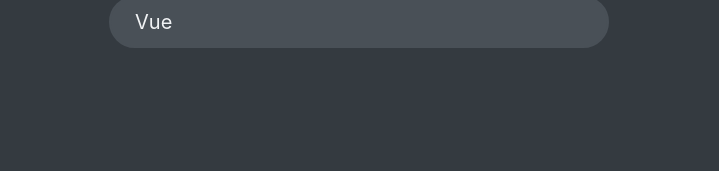
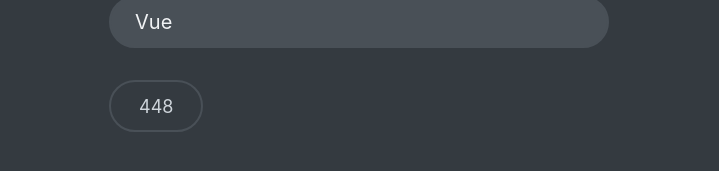
Before and after one commit to mirwais-sanaie/Quiz-app, a React (Create React App) app: page / in a window 1280 px wide. Both pictures are taken after a click on the button "Let's start". Shown: the part 553-724 px from the top of the page, without its empty margins (281-1000 px from the left). Built offline with nearby package versions, Linux system fonts and the light colour scheme; data requests are answered from the project's data file.

Commit message:
Finish screen added.

```diff
--- a/src/components/App.jsx
+++ b/src/components/App.jsx
@@ -8,6 +8,8 @@
 import Question from "./Question";
 import NextQuestion from "./NextQuestion";
 import PrograssBar from "./PrograssBar";
+import Timer from "./Timer";
+import FinishScreen from "./FinishScreen";
 
 const initialState = {
   questions: [],
@@ -15,6 +17,7 @@
   answer: null,
   index: 0,
   points: 0,
+  timer: 0,
 };
 
 function reducer(state, action) {
@@ -39,16 +42,18 @@
       };
     case "newAnswer":
       return { ...state, answer: null, index: state.index + 1 };
+    case "changeTime":
+      return { ...state, timer: action.payload };
+    case "finish":
+      return { ...state, status: "finish" };
     default:
       return;
   }
 }
 
 function App() {
-  const [{ questions, status, index, answer, points }, dispatch] = useReducer(
-    reducer,
-    initialState
-  );
+  const [{ questions, status, index, answer, points, timer }, dispatch] =
+    useReducer(reducer, initialState);
 
   const numOfQuestions = questions.length;
   let total = [];
@@ -84,6 +89,7 @@
           <StartScreen dispatch={dispatch} numOfQuestions={numOfQuestions} />
         )}
         {status === "error" && <Error />}
+        {status === "finish" && <FinishScreen points={points} />}
         {status === "start" && (
           <>
             <PrograssBar
@@ -98,7 +104,18 @@
               index={index}
               answer={answer}
             />
-            {answer !== null && <NextQuestion dispatch={dispatch} />}
+            <Timer
+              dispatch={dispatch}
+              timer={timer}
+              numOfQuestions={numOfQuestions}
+            />
+            {answer !== null && (
+              <NextQuestion
+                dispatch={dispatch}
+                numOfQuestions={numOfQuestions}
+                index={index}
+              />
+            )}
           </>
         )}
       </Main>
--- a/src/components/Error.jsx
+++ b/src/components/Error.jsx
@@ -1,8 +1,8 @@
 function Error() {
   return (
-    <p className="error">
+    <h2 className="error">
       <span>💥</span> There was an error fecthing questions.
-    </p>
+    </h2>
   );
 }
 
--- /dev/null
+++ b/src/components/FinishScreen.jsx
@@ -0,0 +1,5 @@
+function FinishScreen({ points }) {
+  return <div className="result">Your score is {points}</div>;
+}
+
+export default FinishScreen;
--- a/src/components/NextQuestion.jsx
+++ b/src/components/NextQuestion.jsx
@@ -1,4 +1,16 @@
-function NextQuestion({ dispatch }) {
+function NextQuestion({ dispatch, numOfQuestions, index }) {
+  if (index === numOfQuestions - 1) {
+    return (
+      <div>
+        <button
+          onClick={() => dispatch({ type: "finish" })}
+          className="btn btn-ui"
+        >
+          Finish
+        </button>
+      </div>
+    );
+  }
   return (
     <div>
       <button
--- a/src/components/Options.jsx
+++ b/src/components/Options.jsx
@@ -1,6 +1,5 @@
 function Options({ options, correctOption, answer, dispatch, points }) {
   const hadAnswer = answer !== null;
-  console.log(answer === correctOption ? points : null);
   return (
     <div className="options">
       {options.map((option, index) => (
--- /dev/null
+++ b/src/components/Timer.jsx
@@ -0,0 +1,25 @@
+import { useEffect } from "react";
+
+function Timer({ dispatch, timer, numOfQuestions }) {
+  let time = numOfQuestions * 30;
+  // const min = time / 60;
+  // const sec = time % 60;
+
+  useEffect(
+    function () {
+      const myTimer = setInterval(() => {
+        time--;
+        dispatch({ type: "changeTime", payload: time });
+      }, 1000);
+
+      return function cleanup() {
+        clearInterval(myTimer);
+      };
+    },
+    [dispatch, time]
+  );
+
+  return <p className="timer">{timer}</p>;
+}
+
+export default Timer;
```
